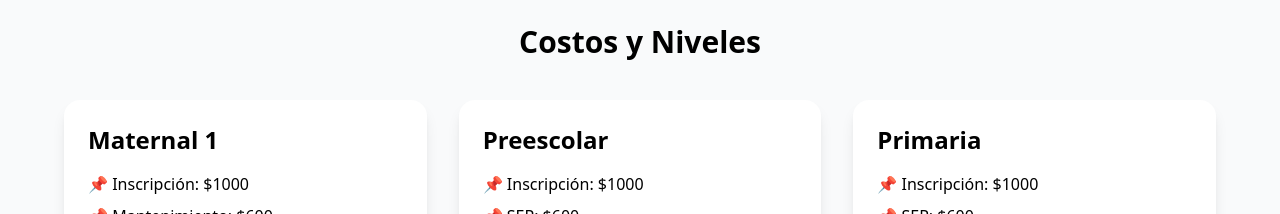
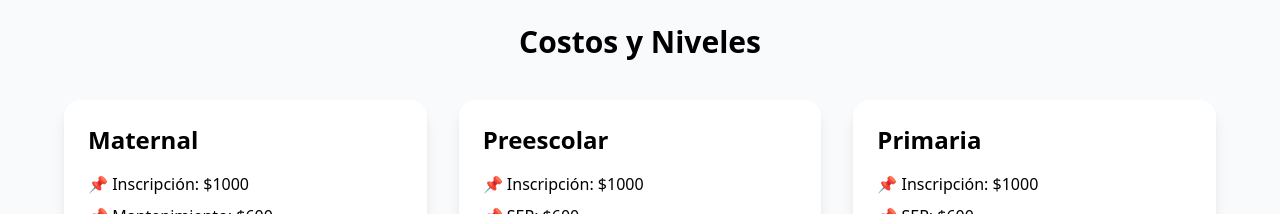
Before and after one commit to BratoXd/kinder-landing, a React (Vite) app: page / in a window 1280 px wide. Shown: the part 840-1054 px from the top of the page. Built offline with nearby package versions, Linux system fonts and the light colour scheme.

Commit message:
se corrige label de maternal

```diff
--- a/src/App.tsx
+++ b/src/App.tsx
@@ -32,7 +32,7 @@ export default function KinderLanding() {
         <h2 className="text-3xl font-bold text-center mb-10">Costos y Niveles</h2>
         <div className="grid md:grid-cols-3 gap-8 max-w-6xl mx-auto">
           {[
-            { fase: "Maternal 1", inscripcion: 1000, mantenimiento: 600, seguro: 600, colegiatura: 1200 },
+            { fase: "Maternal", inscripcion: 1000, mantenimiento: 600, seguro: 600, colegiatura: 1200 },
             { fase: "Preescolar", inscripcion: 1000, sep: 600, mantenimiento: 600, seguro: 600, colegiatura: 1200 },
             { fase: "Primaria", inscripcion: 1000, sep: 600, mantenimiento: 600, seguro: 600, colegiatura: 1200 },
           ].map((item, idx) => (
```
